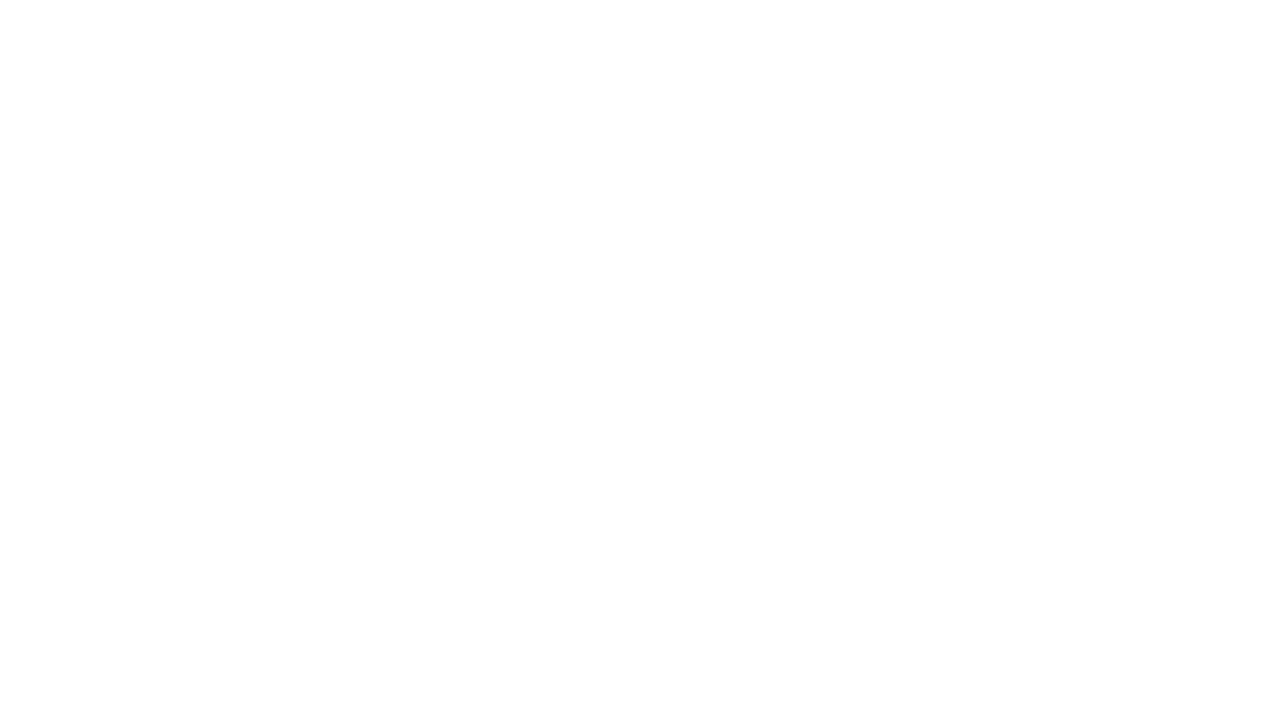
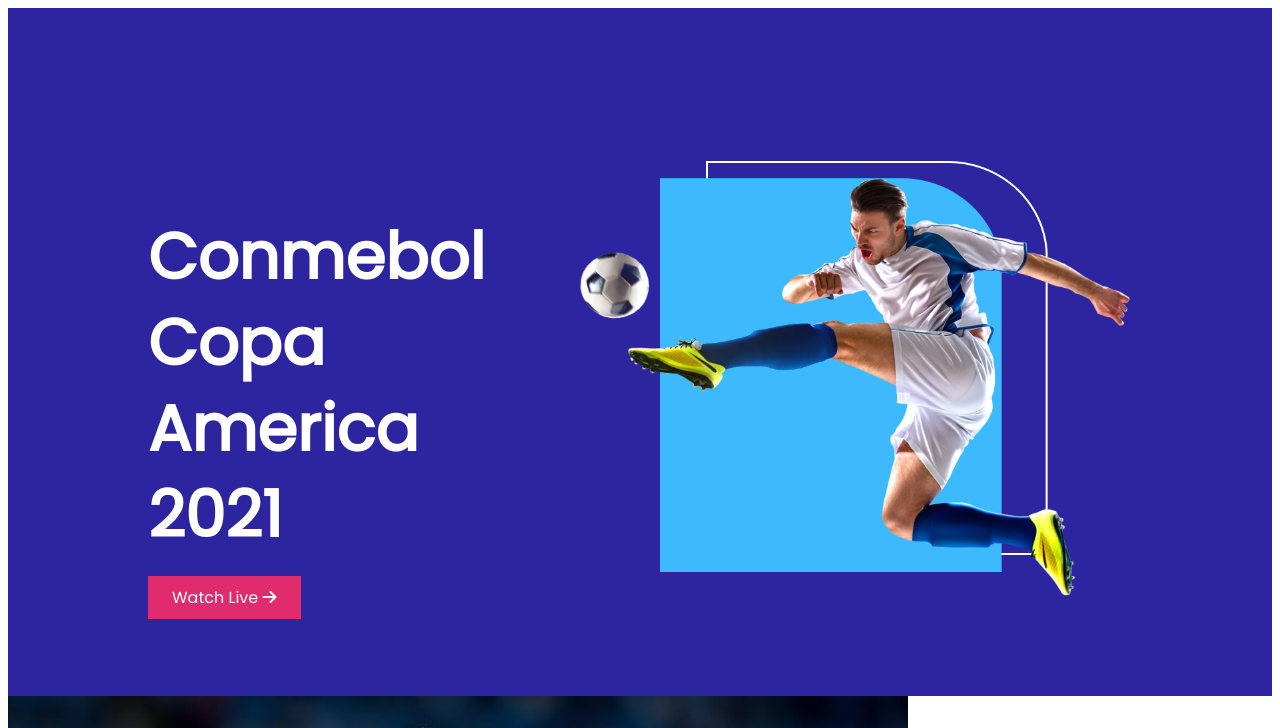
Before and after one commit to Anikkhan-web/football-club, a plain HTML site: page index.html in a window 1280 px wide. Shown: the top 728 px of the page. Drawn offline with Linux system fonts and the light colour scheme.

Commit message:
banner area

```diff
--- a/index.html
+++ b/index.html
@@ -5,12 +5,59 @@
     <meta http-equiv="X-UA-Compatible" content="IE=edge">
     <meta name="viewport" content="width=device-width, initial-scale=1.0">
     <!-- font awesome link -->
-
+    <script src="https://kit.fontawesome.com/b4a27674a6.js" crossorigin="anonymous"></script>
     <!-- ---- css link---- -->
     <link rel="stylesheet" href="style.css">
     <title>Document</title>
 </head>
 <body>
+    <!-- ---------
+    header section
+-------------- -->
+<header>
+
+</header>
+<!-- ---------
+    banner section
+-------------- -->
+<section class="banner-area">
+    <div class="banner-content">
+        <h2 class="banner-title">Conmebol <br> Copa America
+            <br> 2021</h2>
+            <a href="">Watch Live <i class="fas fa-arrow-right"></i></a>
+
+
+    </div>
+    <div class="banner-img">
+        <img src="images/banner.png" alt="">
+
+    </div>
+
+
+</section>
+<!-- ---------
+    main section
+-------------- -->
+<main>
+    <div class="players">
+        <div class="player">
+            <article class="card-player">
+                <img src="images/players/player-1.png" alt="">
+                <h3>Neymar Jr</h3>
+                <p>Lorem ipsum dolor, sit amet consectetur adipisicing elit. Libero, quasi quia voluptas nesciunt magni corrupti!</p>
+
+            </article>
+        </div>
+    </div>
+
+
+</main>
+<!-- ---------
+    footer section
+-------------- -->
+<footer>
+
+</footer>
 
 </body>
 </html>
--- a/style.css
+++ b/style.css
@@ -0,0 +1,43 @@
+
+@import url('https://fonts.googleapis.com/css2?family=Poppins&display=swap');
+
+body{
+    font-family: 'Poppins', sans-serif;
+}
+
+
+.banner-area{
+    display: flex;
+    justify-content: center;
+    justify-content: space-around;
+    background-color: #2D25A0;
+    padding: 153px 140px 86px;
+
+}
+.banner-content h2{
+    font-size: 64px;
+    color: white;
+    line-height: 86px;
+    margin-bottom: 27px;
+
+
+}
+
+.banner-content a{
+    text-decoration: none;
+    background-color: #E02C6D;
+    color: white;
+
+    padding:10px 24px 10px 24px;
+
+
+}
+.banner-img img{
+    width: 556px;
+    height: 438px;
+
+}
+
+/* ------------
+main
+---------- */
```
